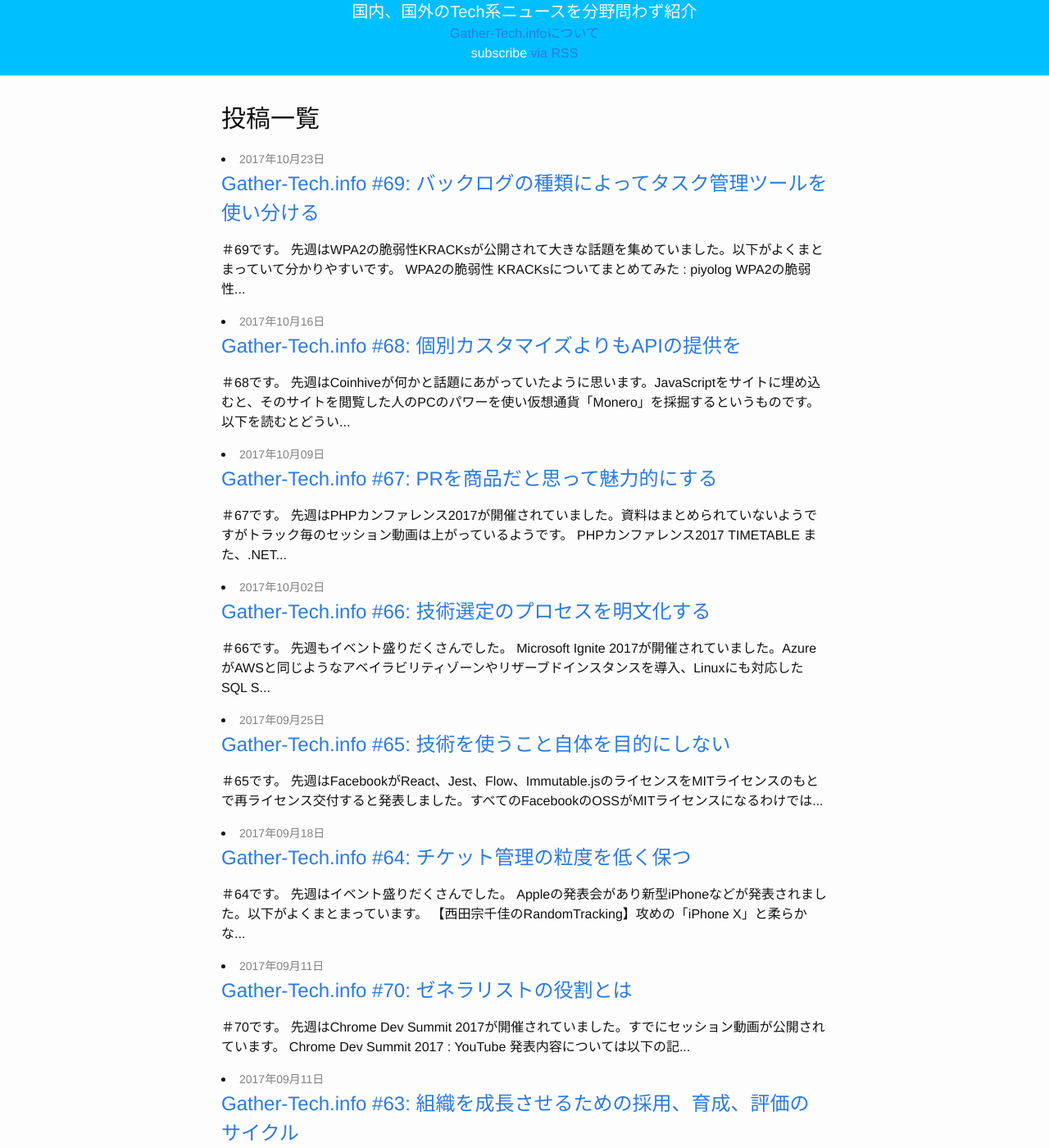
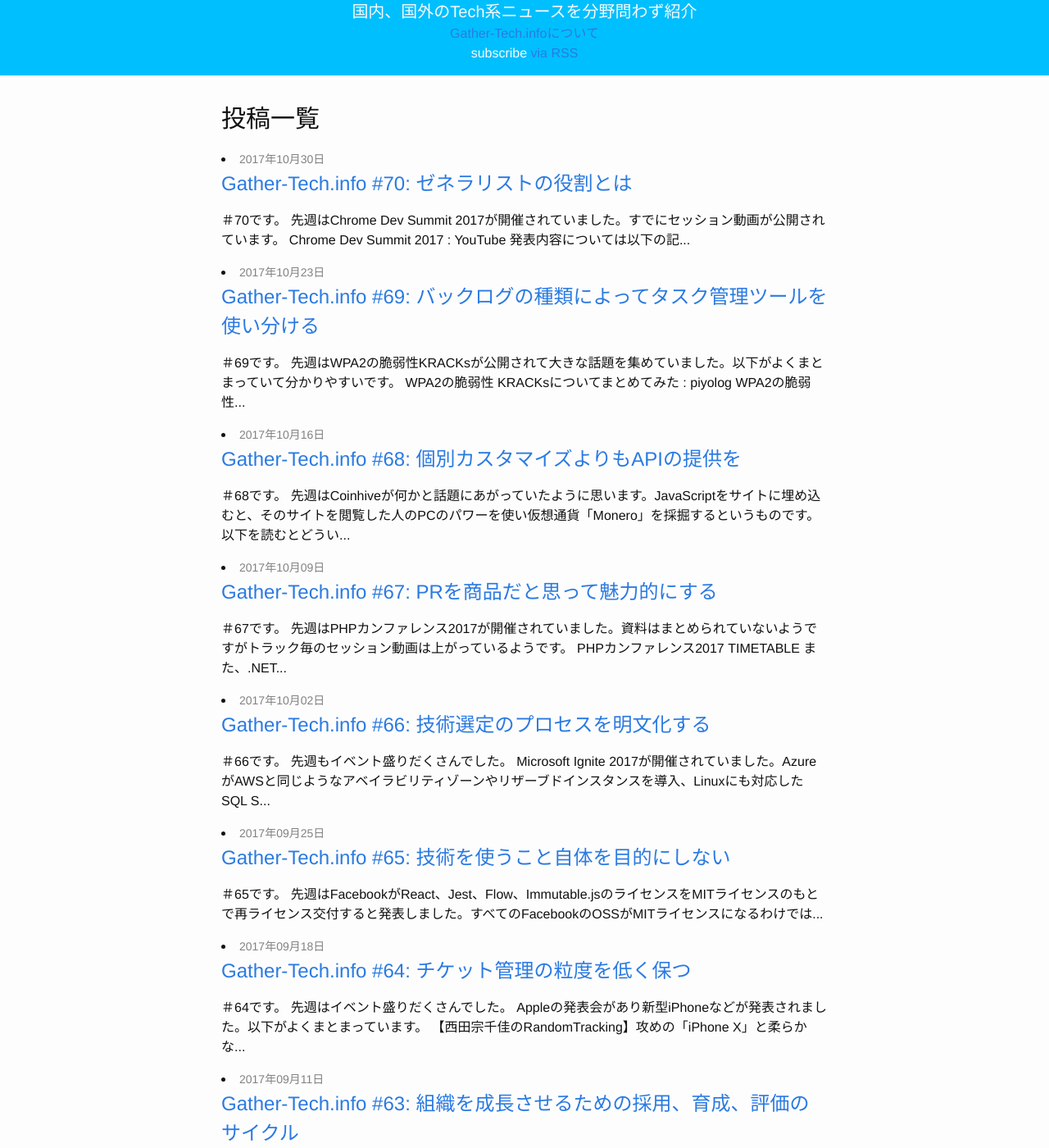
Before and after one commit to Gather-Tech/Gather-Tech.github.io, a Jekyll site: the page built from index.html, in a window 1280 px wide and 1400 px high, scrolled down 279 px. Shown: the whole window at 82% size. Built offline with Jekyll 4.4.1, drawn with Linux system fonts in a browser that asks for light colours; the list of posts is cut into pages by our own code.

Commit message:
fix typo

```diff
--- a/_posts/2017/2017-10-30-Gather70.md
+++ b/_posts/2017/2017-10-30-Gather70.md
@@ -2,7 +2,7 @@
 layout: post
 title: "Gather-Tech.info #70: ゼネラリストの役割とは"
 description: "ゼネラリストとしての働き方とキャリアについて、アーキテクトの目から見た最近の.NET Core 2とC# など"
-date: 2017-09-11
+date: 2017-10-30
 categories: news
 ---
 
```
